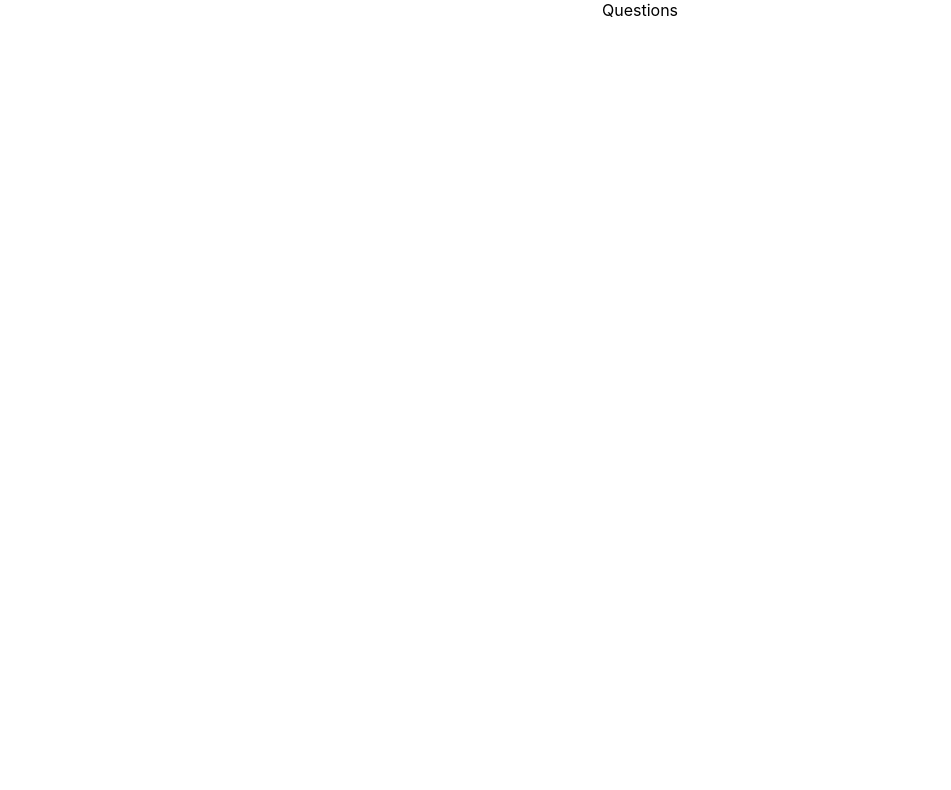
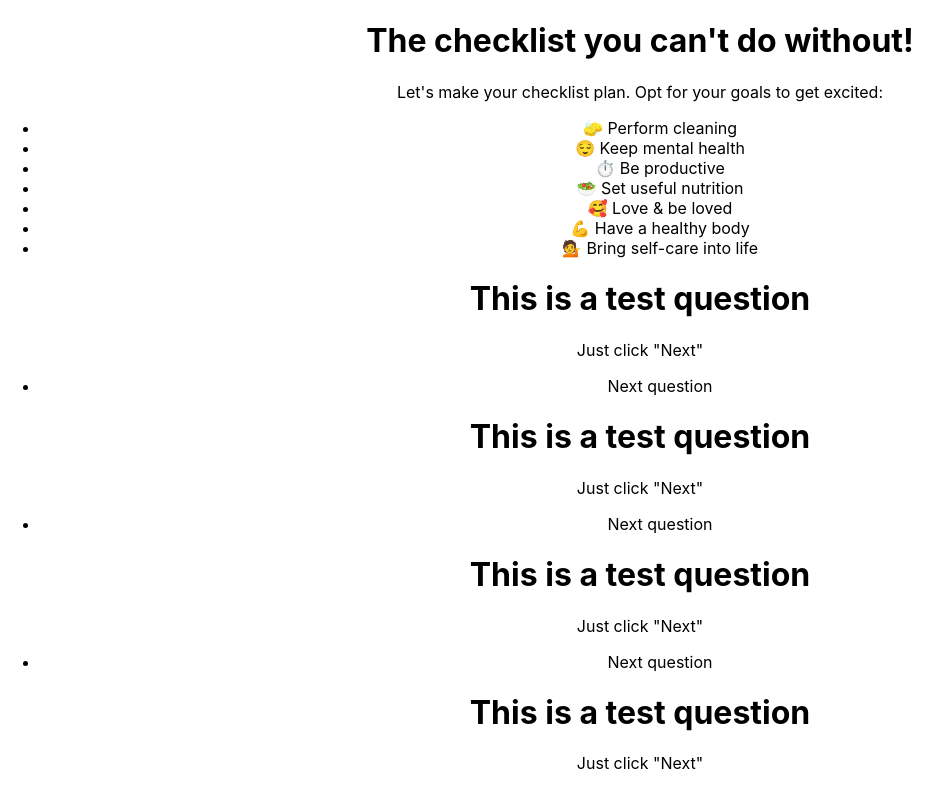
Before and after one commit to deysan/holy-questions, a React (Create React App) app: page / in a window 1280 px wide. Shown: the top 790 px of the page, without its empty margins (0-951 px from the left). Built offline with nearby package versions, Linux system fonts and the light colour scheme.

Commit message:
Add data questions

```diff
--- a/src/app/App.js
+++ b/src/app/App.js
@@ -1,8 +1,13 @@
 import './App.scss';
 import React from 'react';
+import Questions from './layouts/Questions';
 
 function App() {
-  return <div className="App">Questions</div>;
+  return (
+    <div className="App">
+      <Questions />
+    </div>
+  );
 }
 
 export default App;
--- /dev/null
+++ b/src/app/layouts/Questions.jsx
@@ -0,0 +1,270 @@
+import React from 'react';
+
+const Questions = () => {
+  const questions = [
+    {
+      id: 1,
+      title: "The checklist you can't do without!",
+      description:
+        "Let's make your checklist plan. Opt for your goals to get excited:",
+      options: [
+        {
+          text: 'Perform cleaning',
+          label: 'sponge',
+          symbol: '🧽'
+        },
+        {
+          text: 'Keep mental health',
+          label: 'relieved_face',
+          symbol: '😌'
+        },
+        {
+          text: 'Be productive',
+          label: 'stopwatch',
+          symbol: '⏱️'
+        },
+        {
+          text: 'Set useful nutrition',
+          label: 'green_salad',
+          symbol: '🥗'
+        },
+        {
+          text: 'Love & be loved',
+          label: 'smiling_face_with_hearts',
+          symbol: '🥰'
+        },
+        {
+          text: 'Have a healthy body',
+          label: 'flexed_biceps',
+          symbol: '💪'
+        },
+        {
+          text: 'Bring self-care into life',
+          label: 'person_tipping_hand',
+          symbol: '💁'
+        }
+      ],
+      type: 'checkbox'
+    },
+    {
+      id: 2,
+      title: 'This is a test question',
+      description: 'Just click "Next"',
+      options: [
+        {
+          text: 'Next question'
+        }
+      ],
+      type: 'button'
+    },
+    {
+      id: 3,
+      title: 'This is a test question',
+      description: 'Just click "Next"',
+      options: [
+        {
+          text: 'Next question'
+        }
+      ],
+      type: 'button'
+    },
+    {
+      id: 4,
+      title: 'This is a test question',
+      description: 'Just click "Next"',
+      options: [
+        {
+          text: 'Next question'
+        }
+      ],
+      type: 'button'
+    },
+    {
+      id: 5,
+      title: 'This is a test question',
+      description: 'Just click "Next"',
+      options: [
+        {
+          text: 'Next question'
+        }
+      ],
+      type: 'button'
+    },
+    {
+      id: 6,
+      title: 'This is a test question',
+      description: 'Just click "Next"',
+      options: [
+        {
+          text: 'Next question'
+        }
+      ],
+      type: 'button'
+    },
+    {
+      id: 7,
+      title: 'What is your temperament type?',
+      description: 'This information will help us to give you the best result',
+      options: [
+        {
+          text: 'Sanguine'
+        },
+        {
+          text: 'Choleric'
+        },
+        {
+          text: 'Melancholic'
+        },
+        {
+          text: 'Phlegmatic'
+        },
+        {
+          text: "I don't know"
+        }
+      ],
+      type: 'button'
+    },
+    {
+      id: 8,
+      title: 'What would you like to have?',
+      description: 'What are you missing for a fulfilling life?',
+      options: [
+        {
+          text: 'More focus',
+          label: 'nerd_face',
+          symbol: '🤓'
+        },
+        {
+          text: 'More strength',
+          label: 'smirking_face',
+          symbol: '😏'
+        },
+        {
+          text: 'More calm',
+          label: 'relieved_face',
+          symbol: '😌'
+        },
+        {
+          text: 'More energy',
+          label: 'star_struck',
+          symbol: '🤩'
+        }
+      ],
+      type: 'button'
+    },
+    {
+      id: 9,
+      title: 'What is your timing goal?',
+      description:
+        'How much time do you want to spend on self-development every day?',
+      options: [
+        {
+          text: '5 min / ',
+          textOf: 'day'
+        },
+        {
+          text: '10 min / ',
+          textOf: 'day'
+        },
+        {
+          text: '15 min / ',
+          textOf: 'day'
+        },
+        {
+          text: '20+ min / ',
+          textOf: 'day'
+        }
+      ],
+      type: 'button'
+    },
+    {
+      id: 10,
+      title: 'This is a test question',
+      description: 'Just click "Next"',
+      options: [
+        {
+          text: 'Next question'
+        }
+      ],
+      type: 'button'
+    },
+    {
+      id: 11,
+      title: 'This is a test question',
+      description: 'Just click "Next"',
+      options: [
+        {
+          text: 'Next question'
+        }
+      ],
+      type: 'button'
+    },
+    {
+      id: 12,
+      title: "Are there any habits you'd like to quit?",
+      description: null,
+      options: [
+        {
+          text: 'Procrastination'
+        },
+        {
+          text: 'Drinking'
+        },
+        {
+          text: 'Social media'
+        },
+        {
+          text: 'Fast food'
+        },
+        {
+          text: 'Doubting yourself'
+        },
+        {
+          text: 'Smoking'
+        },
+        {
+          text: 'Lack of sleep'
+        },
+        {
+          text: 'Nail biting'
+        }
+      ],
+      type: 'circle'
+    }
+  ];
+
+  return (
+    <>
+      {questions.map((question) => (
+        <>
+          <h1>{question.title}</h1>
+          {question.description && <p>{question.description}</p>}
+          <ul>
+            {question.options.map((option) => (
+              <li>
+                {option.symbol && (
+                  <>
+                    <span role="img" aria-label={option.label}>
+                      {option.symbol}
+                    </span>{' '}
+                  </>
+                )}
+                {}
+                {option.textOf ? (
+                  <>
+                    <span>{option.text}</span>
+                    {option.textOf}
+                  </>
+                ) : (
+                  <>{option.text}</>
+                )}
+              </li>
+            ))}
+          </ul>
+        </>
+      ))}
+    </>
+  );
+};
+
+export default Questions;
```
